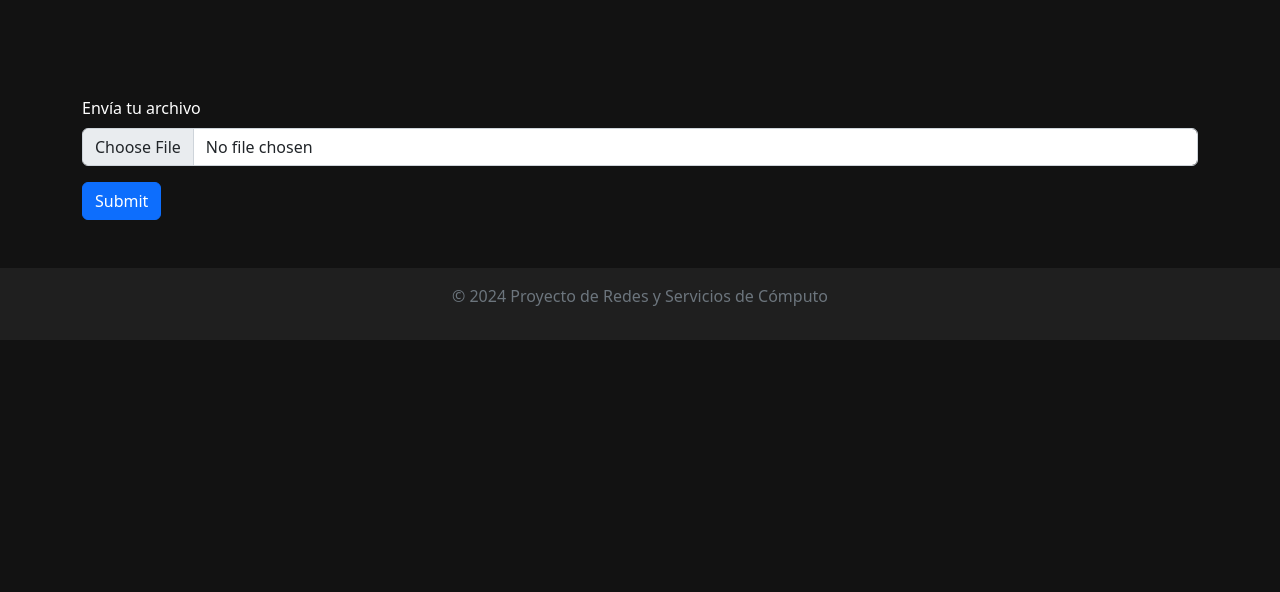
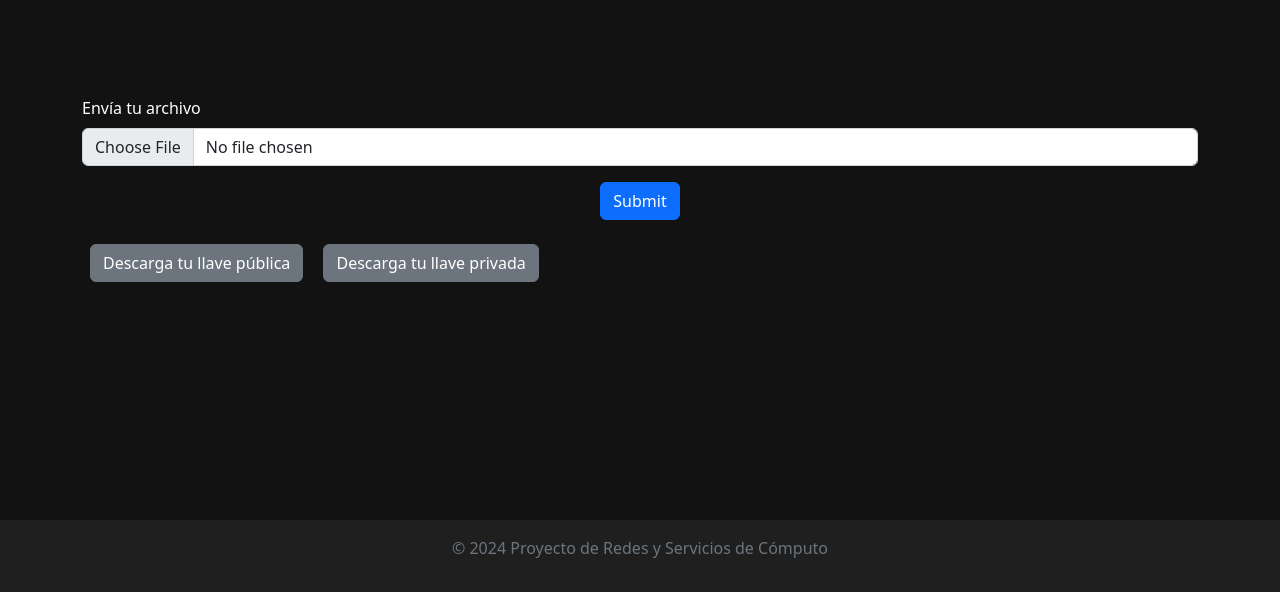
Before and after one commit to dasebaztian/webTokensAuth, a Django app: template Final/Final/templates/firmar.html in a window 1280 px wide. Shown: the part 208-800 px from the top of the page. Run offline with Django 5.2, Linux system fonts and the light colour scheme; the template is opened without the code that fills it, so the values that code supplies are empty.

Commit message:
Modificiaciones en el footer de "base.html" y se agregaron los botones para descargar las llaves en "firma.html"

```diff
--- a/Final/Final/templates/base.html
+++ b/Final/Final/templates/base.html
@@ -74,7 +74,7 @@
       </div>
 	</section>
 
-	<footer class="container-fluid text-center bg-dark-custom py-3 mt-5">
+	<footer class="container-fluid text-center bg-dark-custom py-3 mt-5 fixed-bottom">
 	    <p class="text-muted">&copy; 2024 Proyecto de Redes y Servicios de Cómputo</p>
 	</footer>
 
--- a/Final/Final/templates/firmar.html
+++ b/Final/Final/templates/firmar.html
@@ -10,9 +10,14 @@
   		<label for="archivo" class="form-label">Envía tu archivo</label>
   		<input class="form-control" type="file" id="archivo" name="archivo">
 	</div>
-
-	<button type="submit" class="btn btn-primary">Submit</button>
+	<div class="d-flex justify-content-center">
+        <button type="submit" class="btn btn-primary">Submit</button>
+    </div>
 </form>
+<div class="d-flex justify-content-center mt-4"></div>
+    <a href="/descargar_llave_publica/" class="btn btn-secondary mx-2">Descarga tu llave pública</a>
+    <a href="/descargar_llave_privada/" class="btn btn-secondary mx-2">Descarga tu llave privada</a>
+</div>
 
 
 {% endblock %}
```
Also changed, not shown: Final/db.sqlite3.
